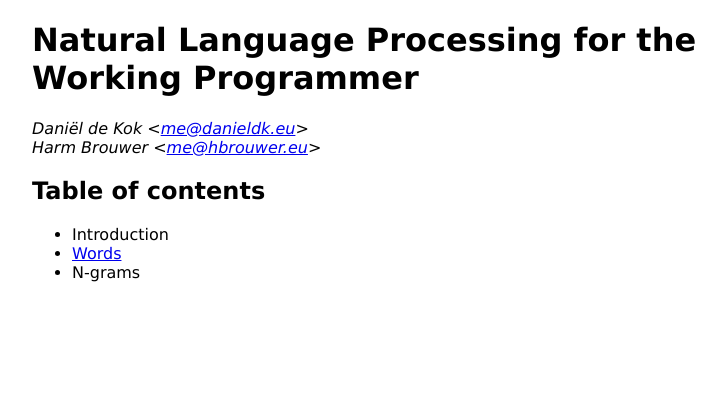
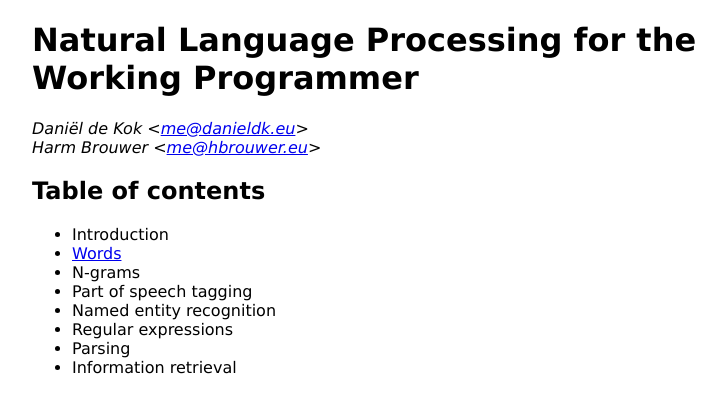
Before and after one commit to cskau/nlpwp, a Jekyll site: the page built from index.md, in a window 1280 px wide. Shown: the top 413 px of the page, without its empty margins (208-934 px from the left). Built offline with Jekyll 4.4.1, drawn with Linux system fonts in a browser that asks for light colours.

Commit message:
More suggested chapters.

```diff
--- a/index.md
+++ b/index.md
@@ -11,3 +11,8 @@ title: Natural Language Processing for the Working Programmer
 * Introduction
 * [Words](words.html)
 * N-grams
+* Part of speech tagging
+* Named entity recognition
+* Regular expressions
+* Parsing
+* Information retrieval
```
